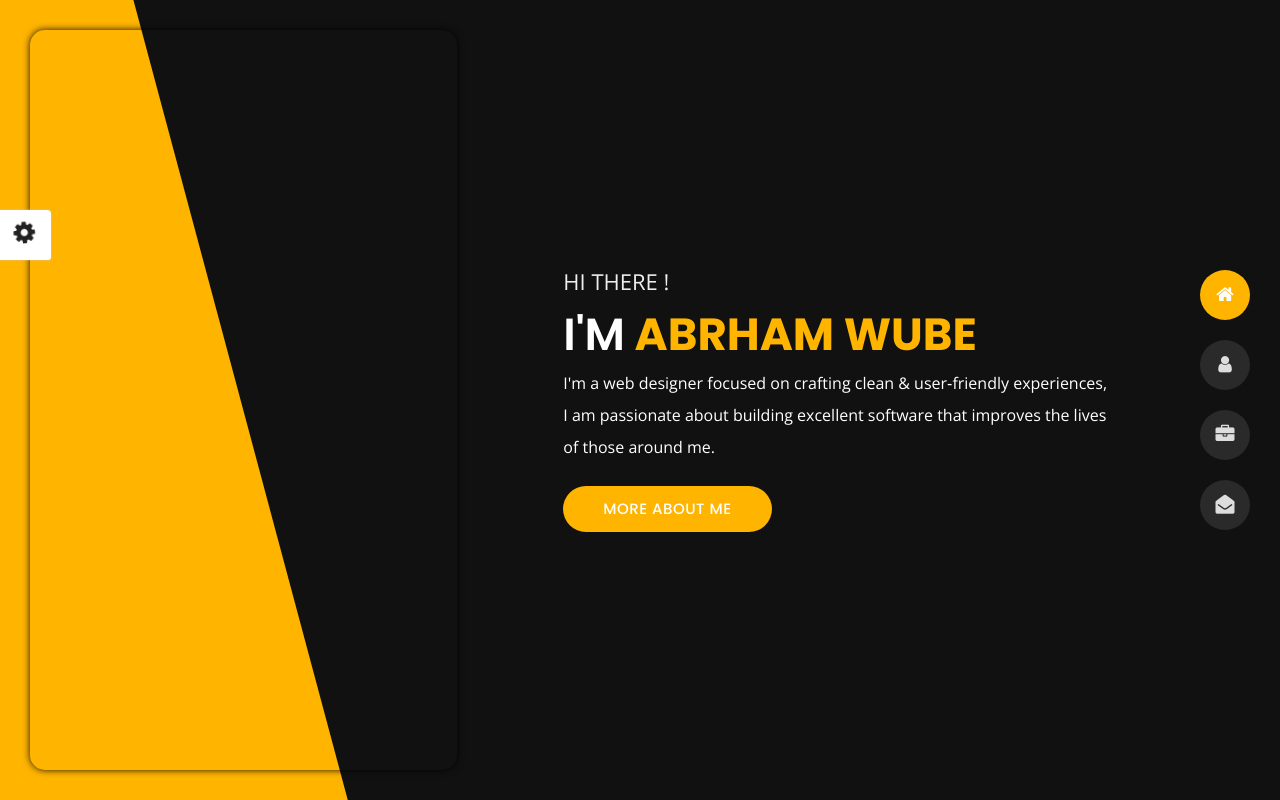
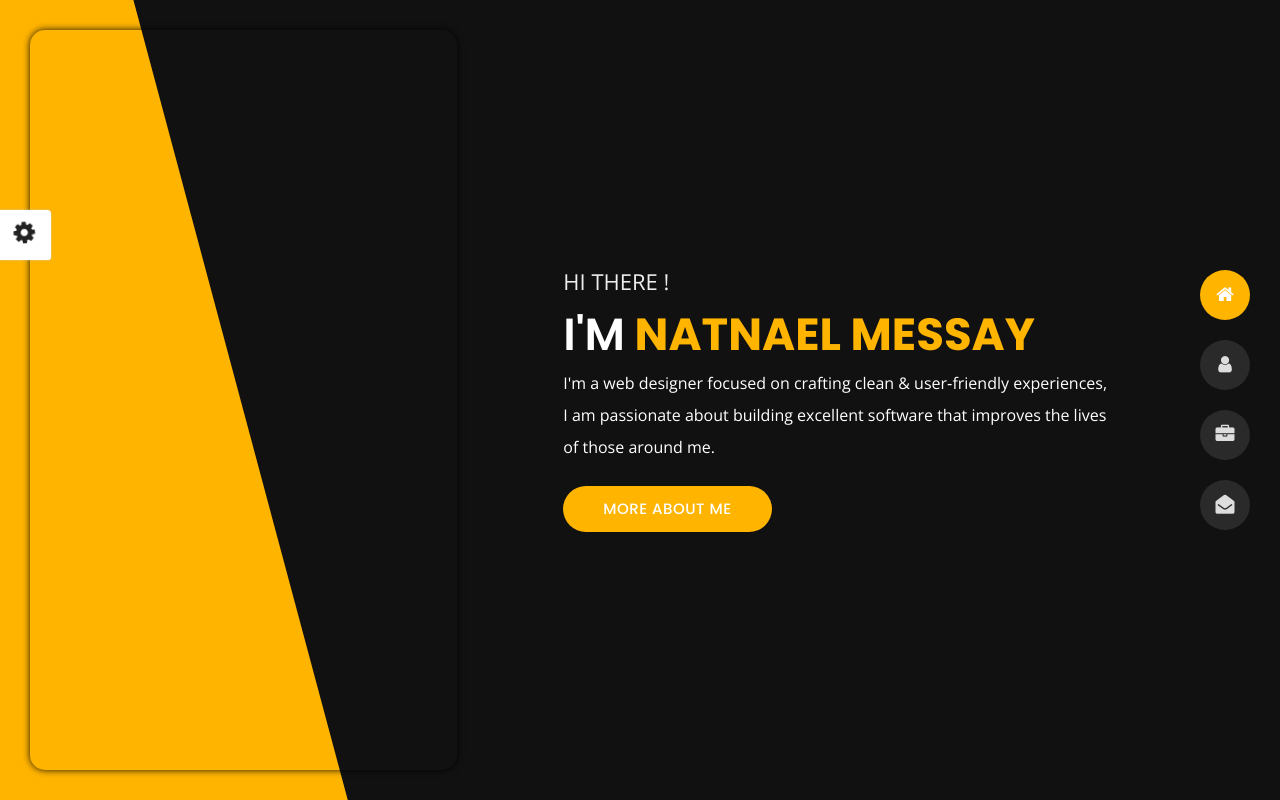
Before and after one commit to summer-567/Portfolio, a plain HTML site: page index.html in a window 1280 px wide. Drawn offline with nearby package versions, Linux system fonts and the light colour scheme.

Commit message:
Update index.html

```diff
--- a/index.html
+++ b/index.html
@@ -140,7 +140,7 @@
             <div>
                 <!-- <img src="img/img-mobile.png" class="img-fluid main-img-mobile d-none d-sm-block d-lg-none" alt="my picture" /> -->
                 <h6 class="text-uppercase open-sans-font mb-0 d-block d-sm-none d-lg-block">hi there !</h6>
-                <h1 class="text-uppercase poppins-font"><span>I'm</span> Abrham Wube</h1>
+                <h1 class="text-uppercase poppins-font"><span>I'm</span> Natnael Messay</h1>
                 <p class="open-sans-font">I'm a  web designer  focused on crafting clean & user‑friendly experiences, I am passionate about building excellent software that improves the lives of those around me.</p>
                 <a href="about.html" class="btn btn-about">more about me</a>
             </div>
```
